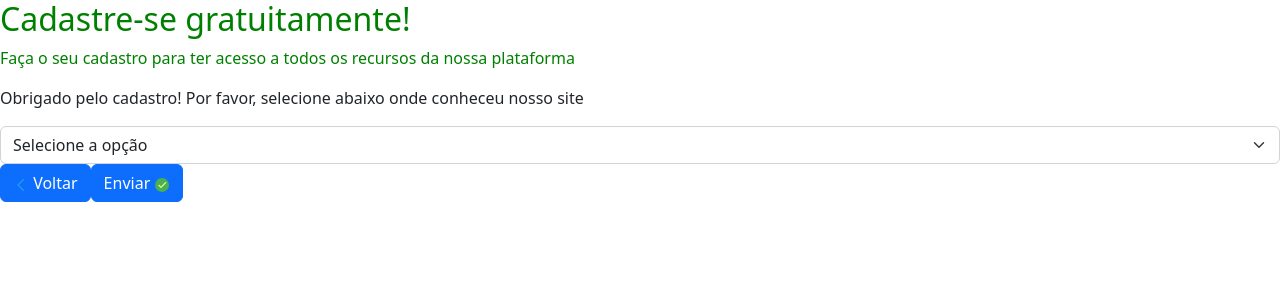
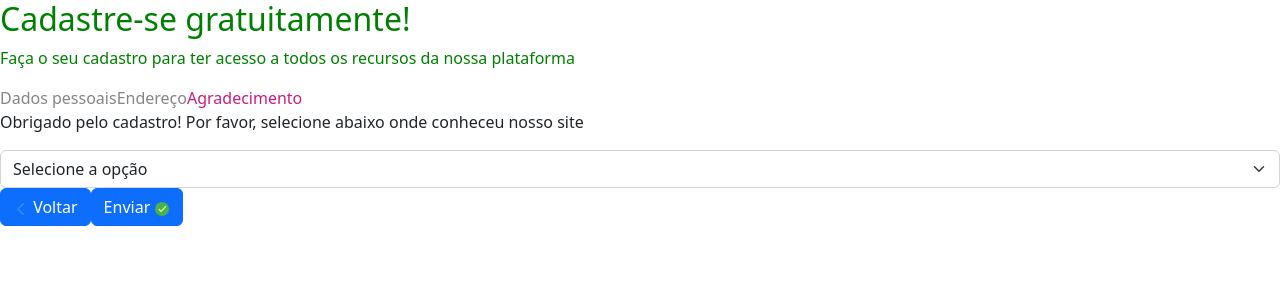
Before and after one commit to douglasfabris/floripamaistec, a React (Vite) app in the folder Exercicios/Semana 10/: page / in a window 1280 px wide. Shown: the top 300 px of the page. Built offline with nearby package versions, Linux system fonts and the light colour scheme.

Commit message:
sem 10 ex 9

```diff
--- a/Exercicios/Semana 10/src/App.jsx
+++ b/Exercicios/Semana 10/src/App.jsx
@@ -5,8 +5,8 @@ import { FcNext, FcPrevious, FcOk } from "react-icons/fc"
 import DadosPessoaisisForm from "./components/DadosPessoais"
 import Endereco from "./components/Endereco"
 import Agradecimento from "./components/Agradecimento"
+import Passos from "./components/Passos"
 import { CSHeader } from "./SCHeader"
-
 
 
 function App() {
@@ -22,6 +22,7 @@ function App() {
         <h2>Cadastre-se gratuitamente!</h2>
         <p>Faça o seu cadastro para ter acesso a todos os recursos da nossa plataforma</p>
       </CSHeader>
+      <Passos passoAtual={passoAtual}/>
       <form>
         { passoAtual === 0 ? (<DadosPessoaisisForm/>) : ( passoAtual === 1 ? (<Endereco/>) : (<Agradecimento/>))}
         <div>
--- a/Exercicios/Semana 10/src/components/DadosPessoais.jsx
+++ b/Exercicios/Semana 10/src/components/DadosPessoais.jsx
@@ -1,5 +1,4 @@
 import Form from 'react-bootstrap/Form';
-import Button from 'react-bootstrap/Button';
 
 function DadosPessoaisisForm () {
   return (
--- a/Exercicios/Semana 10/src/components/Endereco.jsx
+++ b/Exercicios/Semana 10/src/components/Endereco.jsx
@@ -1,5 +1,4 @@
 import Form from 'react-bootstrap/Form';
-import Button from 'react-bootstrap/Button';
 
 function DadosPessoaisisForm () {
   return (
--- /dev/null
+++ b/Exercicios/Semana 10/src/components/Passos.jsx
@@ -0,0 +1,20 @@
+import { Span } from "./SCSpan"
+
+function Passos({passoAtual}) {
+
+  return (
+    <div>
+      <Span ativo={passoAtual == 0 ? true : false}>
+        Dados pessoais
+      </Span>
+      <Span ativo={passoAtual == 1 ? true : false}>
+        Endereço
+      </Span>
+      <Span ativo={passoAtual == 2 ? true : false}>
+        Agradecimento
+      </Span>
+    </div>
+   );
+}
+
+export default Passos;
--- /dev/null
+++ b/Exercicios/Semana 10/src/components/SCSpan.jsx
@@ -0,0 +1,6 @@
+/* eslint-disable import/prefer-default-export */
+import styled from "styled-components"
+
+export const Span = styled.span`
+  color: ${props => `${props.ativo ? '#c71d81' : '#868584'}`};
+`;
```
